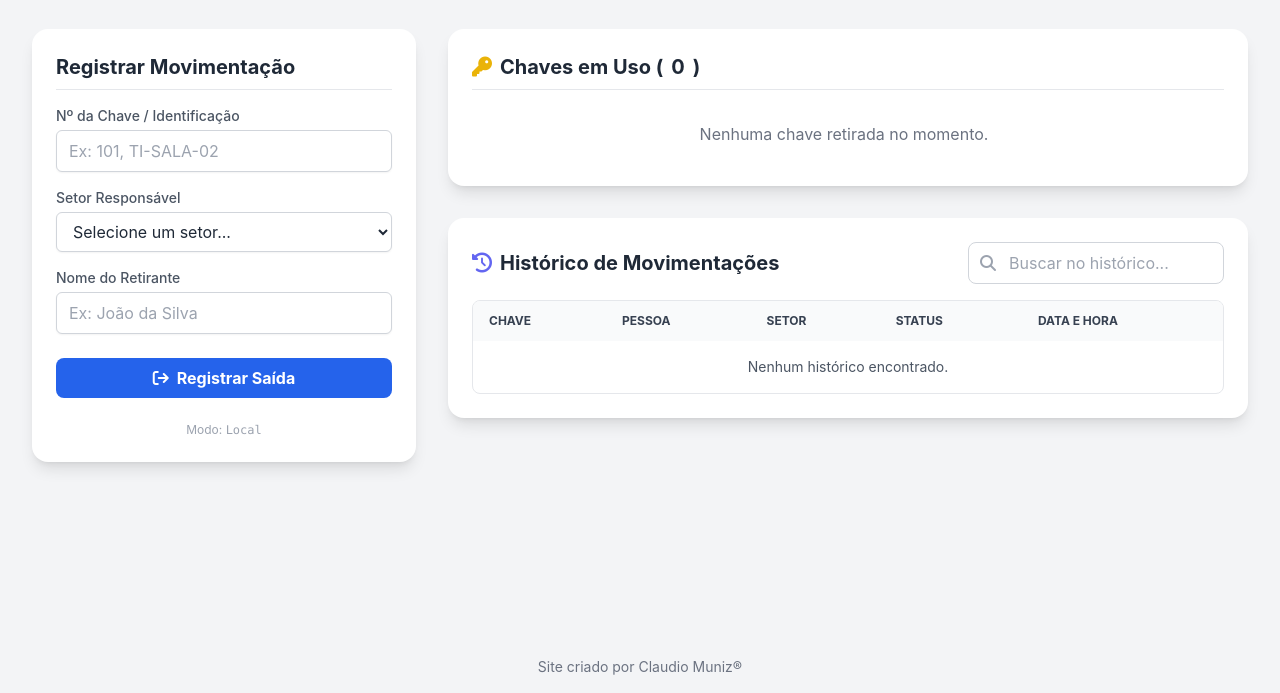
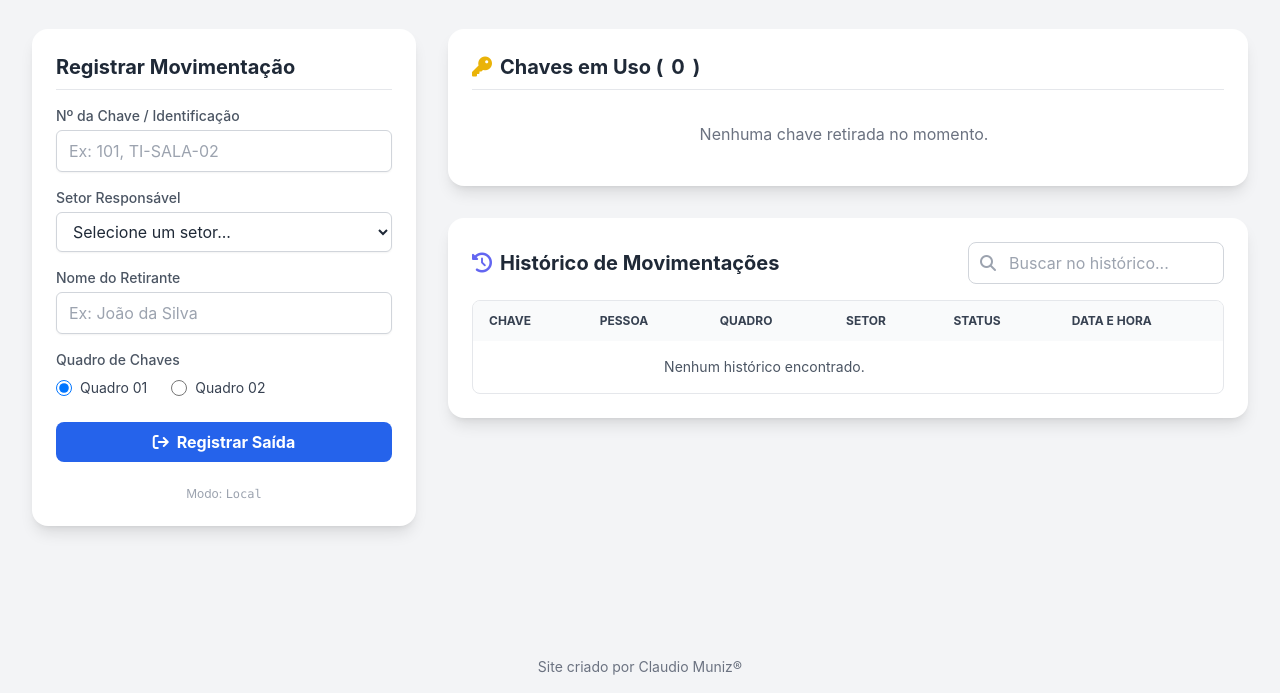
Before and after one commit to Cmuniz2025/controledechaves, a plain HTML site: page index.html in a window 1280 px wide. Shown: the part 107-800 px from the top of the page. Drawn offline with nearby package versions, Linux system fonts and the light colour scheme.

Commit message:
Update index.html

```diff
--- a/index.html
+++ b/index.html
@@ -46,6 +46,19 @@
                         <label for="personName" class="block text-sm font-medium text-gray-600">Nome do Retirante</label>
                         <input type="text" id="personName" class="mt-1 block w-full px-3 py-2 bg-white border border-gray-300 rounded-md shadow-sm placeholder-gray-400 focus:outline-none focus:ring-blue-500" placeholder="Ex: João da Silva">
                     </div>
+                    <div>
+                        <label class="block text-sm font-medium text-gray-600">Quadro de Chaves</label>
+                        <div class="mt-2 flex items-center space-x-6">
+                            <label for="quadro1" class="flex items-center cursor-pointer">
+                                <input type="radio" id="quadro1" name="quadro" value="Quadro 01" class="h-4 w-4 text-blue-600 border-gray-300 focus:ring-blue-500" checked>
+                                <span class="ml-2 text-sm text-gray-700">Quadro 01</span>
+                            </label>
+                            <label for="quadro2" class="flex items-center cursor-pointer">
+                                <input type="radio" id="quadro2" name="quadro" value="Quadro 02" class="h-4 w-4 text-blue-600 border-gray-300 focus:ring-blue-500">
+                                <span class="ml-2 text-sm text-gray-700">Quadro 02</span>
+                            </label>
+                        </div>
+                    </div>
                     <div class="pt-2">
                         <button id="btnSaida" class="w-full bg-blue-600 text-white font-bold py-2 px-4 rounded-lg hover:bg-blue-700 transition-colors flex items-center justify-center gap-2">
                             <i class="fa-solid fa-arrow-right-from-bracket"></i> Registrar Saída
@@ -78,6 +91,7 @@
                                 <tr>
                                     <th scope="col" class="px-4 py-3">Chave</th>
                                     <th scope="col" class="px-4 py-3">Pessoa</th>
+                                    <th scope="col" class="px-4 py-3">Quadro</th>
                                     <th scope="col" class="px-4 py-3">Setor</th>
                                     <th scope="col" class="px-4 py-3">Status</th>
                                     <th scope="col" class="px-4 py-3">Data e Hora</th>
```
